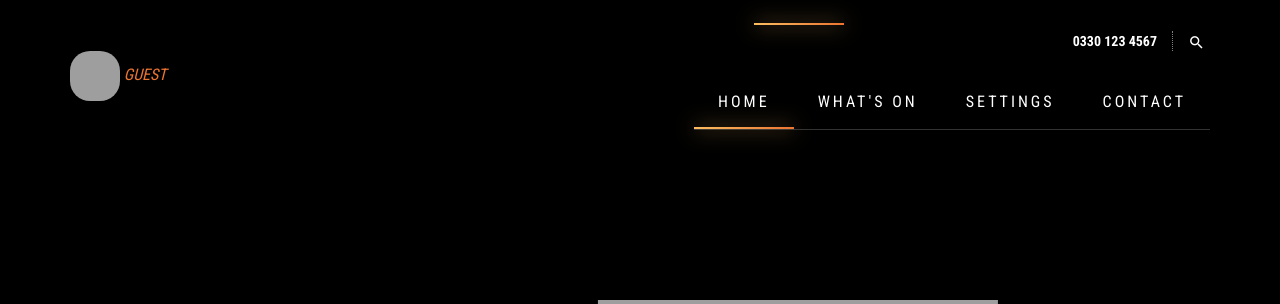
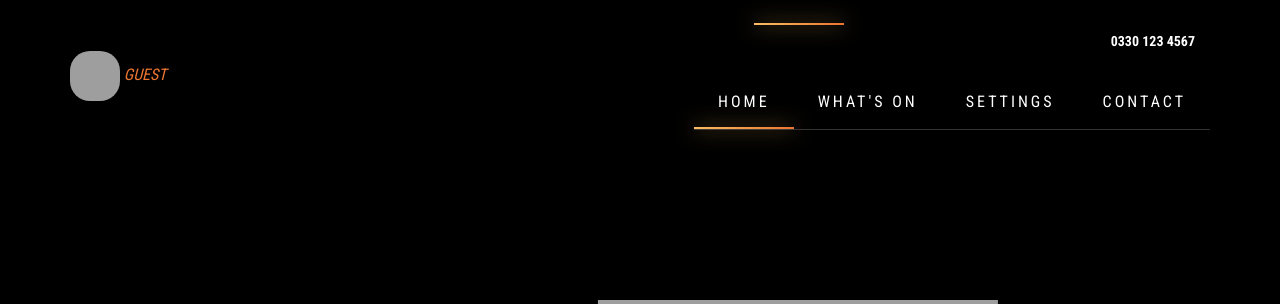
Before and after one commit to Saidulloh/Anime_site, a Django app: page / in a window 1280 px wide. Shown: the top 304 px of the page. Run offline with Django 4.2, Linux system fonts and the light colour scheme; data that the repository does not hold is empty; some libraries are stand-ins or nearby versions; grey boxes are pictures that could not be loaded.

Commit message:
initial commit

```diff
--- a/templates/home/header.html
+++ b/templates/home/header.html
@@ -5,11 +5,6 @@
 				<div class="container">
 					<div class="row">
 						<div class="col-sm-12">
-							<div class="search">
-								<a href="#">
-									<i class="material-icons">search</i>
-								</a>
-							</div>
 							<div class="tel">
 								<a href="tel:03301234567">
 									<i class="material-icons"></i> 0330 123 4567
--- a/templates/index.html
+++ b/templates/index.html
@@ -21,4 +21,4 @@
 
 	</div>
 
-{% endblock main%}
+{% endblock main %}
```
